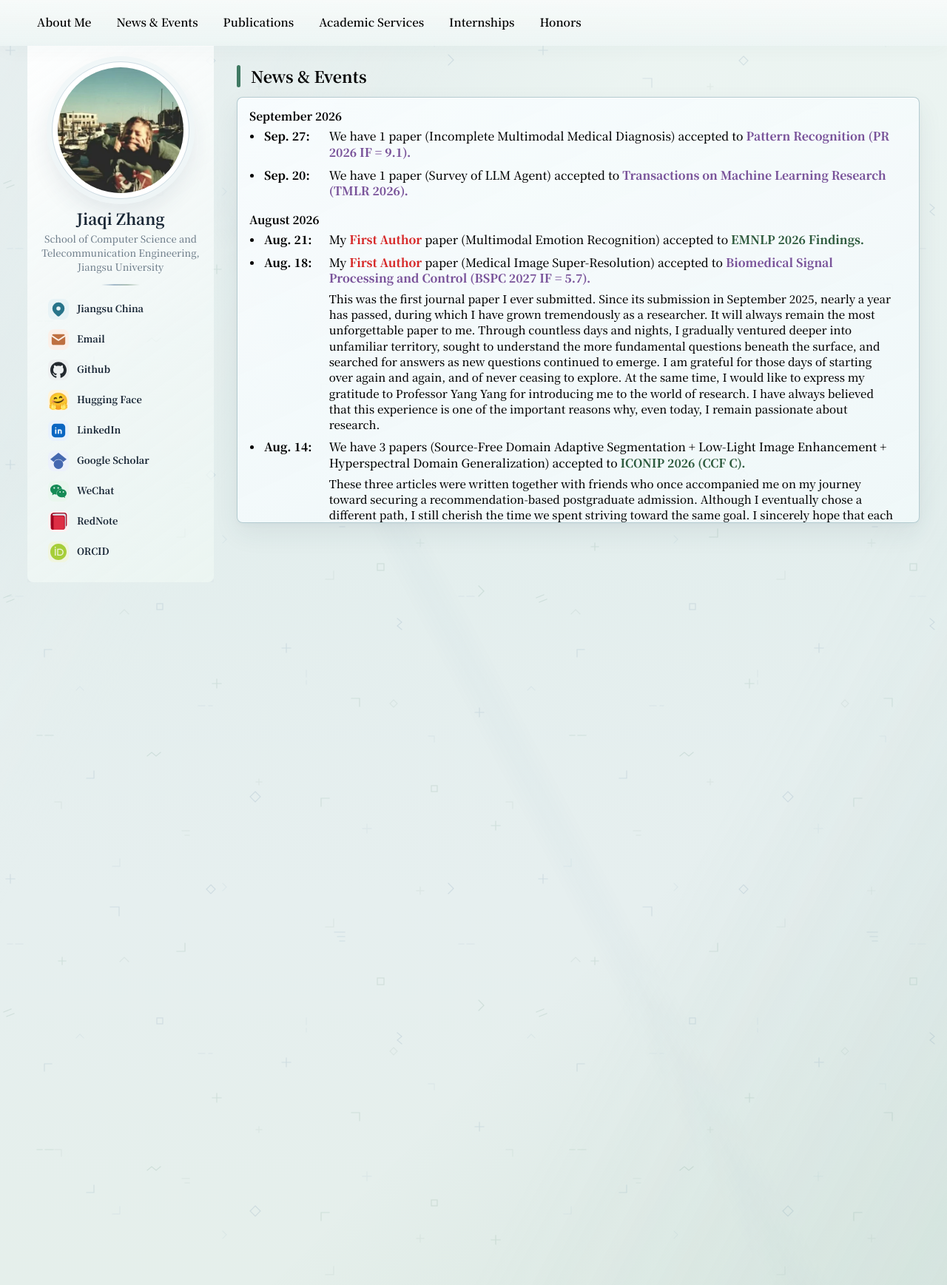
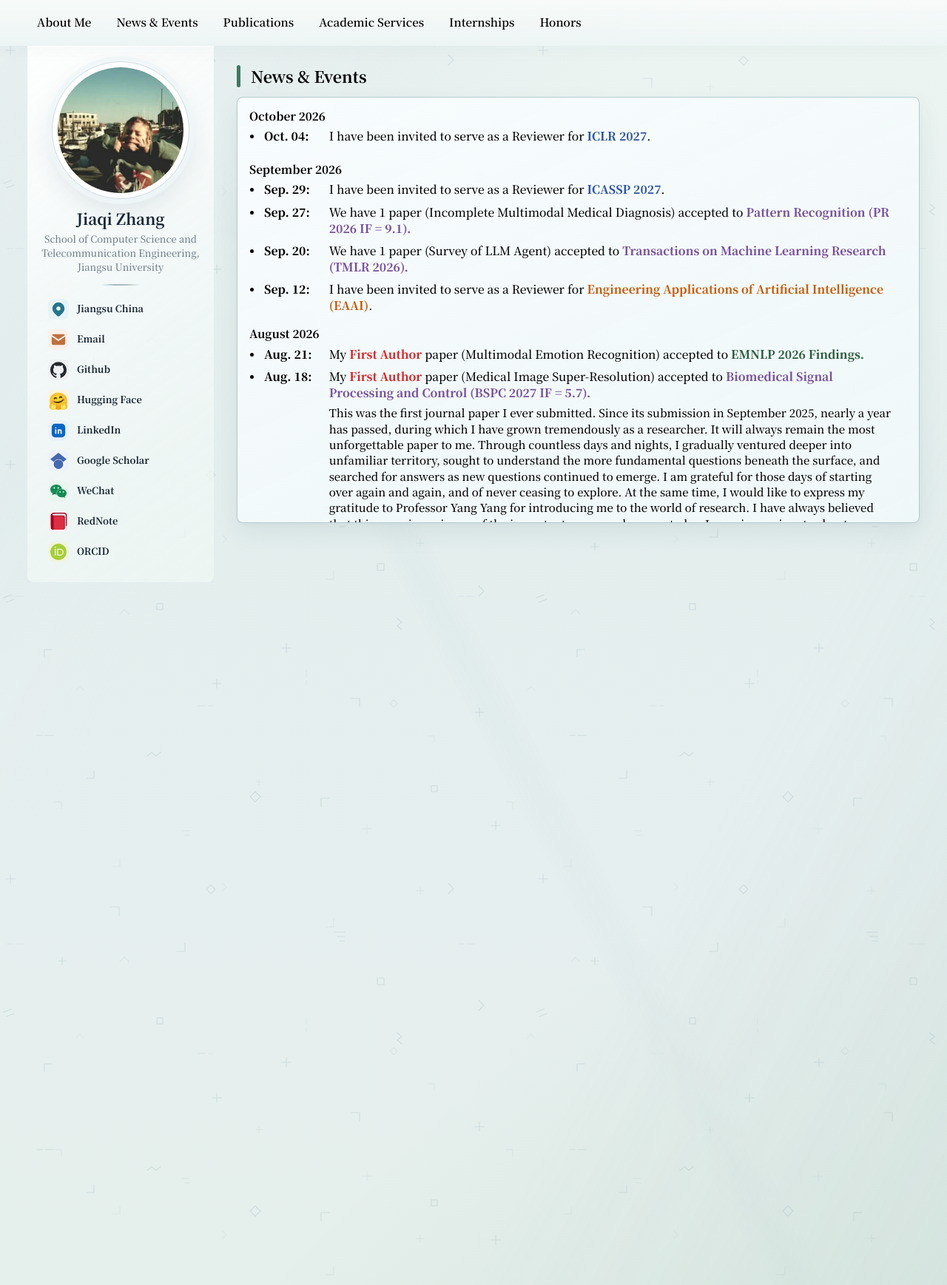
Before and after one commit to JiaqiZhang-Sengoku/JiaqiZhang-Sengoku.github.io, a Jekyll site: the page built from _pages/includes/new.md, in a window 1280 px wide. Shown: the whole page at 74% size. Built offline with Jekyll 4.4.1, drawn with Linux system fonts in a browser that asks for light colours; our own code applies the rules of GitHub Pages for plain Markdown files.

Commit message:
添加审稿邀请新闻

```diff
--- a/_pages/includes/new.md
+++ b/_pages/includes/new.md
@@ -5,10 +5,18 @@
 
 <div class="updates-panel" aria-label="Monthly news">
   <div class="update-card">
+    <h3 class="update-date">October 2026</h3>
+    <ul class="update-list">
+      <li><span class="update-item-layout"><span class="update-day">Oct. 04:</span><span class="update-message">I have been invited to serve as a Reviewer for <span class="highlight-review-conference">ICLR 2027</span>.</span></span></li>
+    </ul>
+  </div>
+  <div class="update-card">
     <h3 class="update-date">September 2026</h3>
     <ul class="update-list">
+      <li><span class="update-item-layout"><span class="update-day">Sep. 29:</span><span class="update-message">I have been invited to serve as a Reviewer for <span class="highlight-review-conference">ICASSP 2027</span>.</span></span></li>
       <li><span class="update-item-layout"><span class="update-day">Sep. 27:</span><span class="update-message">We have 1 paper (Incomplete Multimodal Medical Diagnosis) accepted to <span class="highlight-journal">Pattern Recognition (PR 2026 IF = 9.1).</span></span></span></li>
       <li><span class="update-item-layout"><span class="update-day">Sep. 20:</span><span class="update-message">We have 1 paper (Survey of LLM Agent) accepted to <span class="highlight-journal">Transactions on Machine Learning Research (TMLR 2026).</span></span></span></li>
+      <li><span class="update-item-layout"><span class="update-day">Sep. 12:</span><span class="update-message">I have been invited to serve as a Reviewer for <span class="highlight-review-journal">Engineering Applications of Artificial Intelligence (EAAI)</span>.</span></span></li>
     </ul>
   </div>
   <div class="update-card">
--- a/assets/css/main.scss
+++ b/assets/css/main.scss
@@ -1581,6 +1581,16 @@ body > #main > .sidebar.sticky {
     font-weight: 800;
 }
 
+.highlight-review-journal {
+    color: rgb(198, 95, 16) !important;
+    font-weight: 800;
+}
+
+.highlight-review-conference {
+    color: rgb(46, 84, 161) !important;
+    font-weight: 800;
+}
+
 .highlight-first-author {
     color: #d62828 !important;
     font-weight: 800;
```
